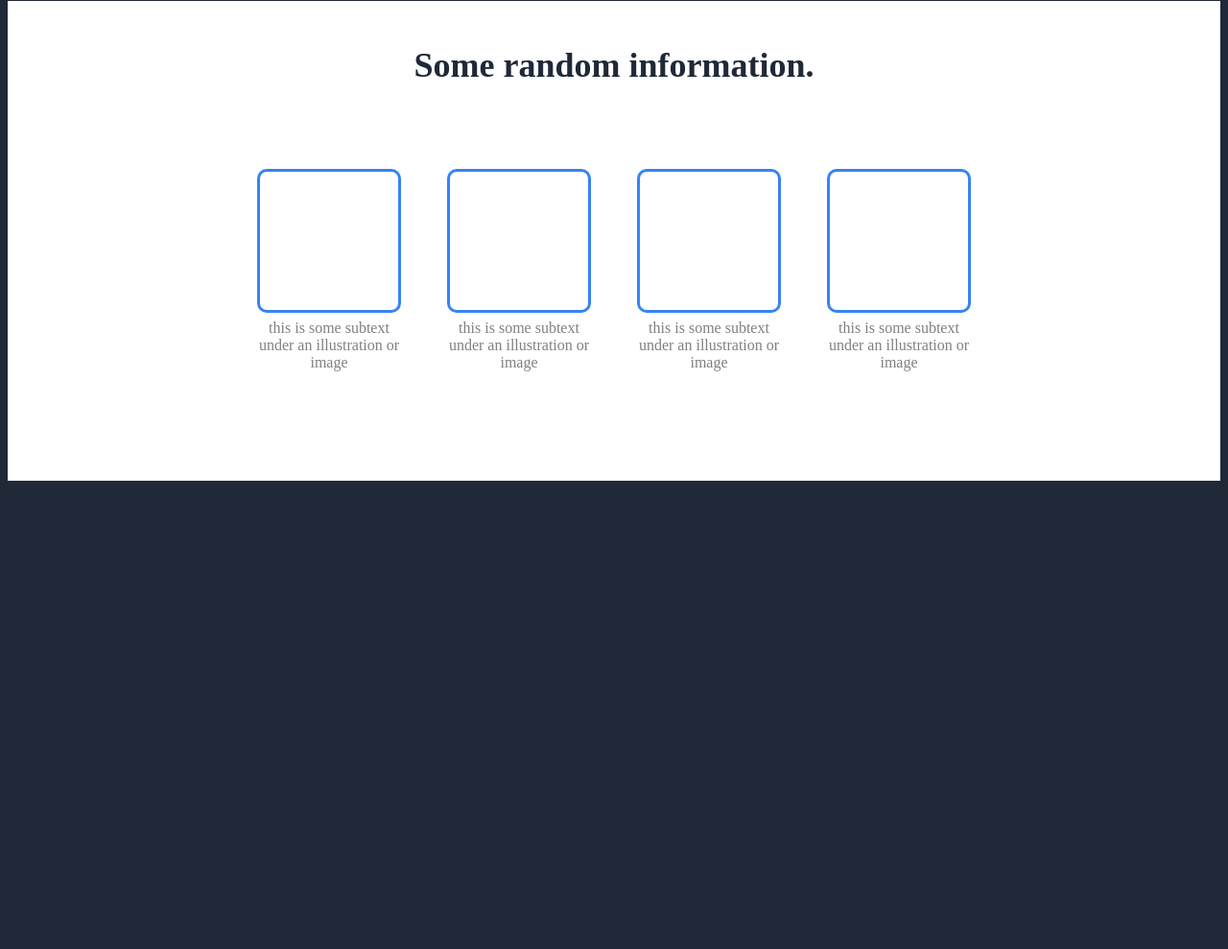
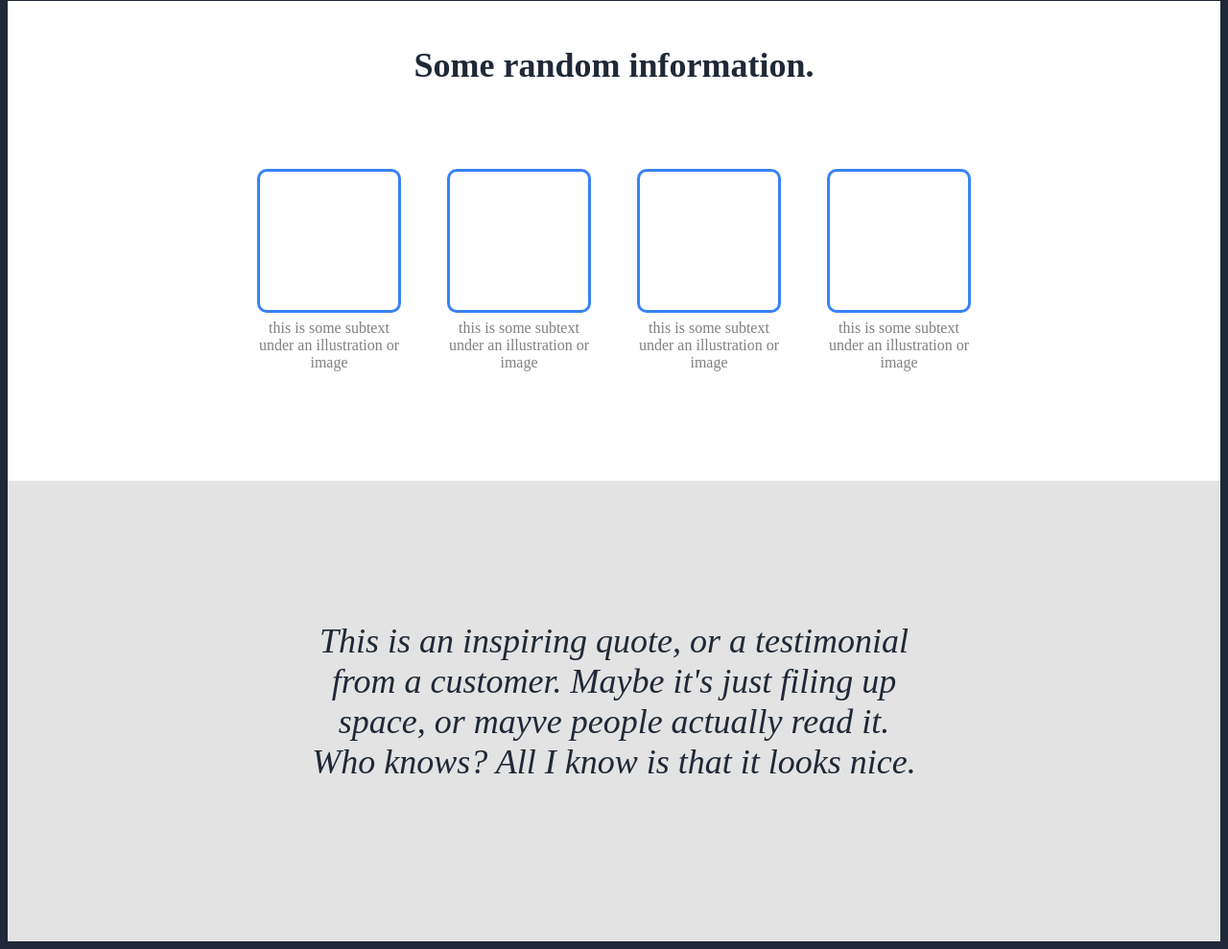
Before and after one commit to erikszabo474/landing-page, a plain HTML site: page index.html in a window 1280 px wide. Shown: the part 500-1489 px from the top of the page at 96% size. Before the commit the page ends 1009 px from the top, so only its background shows below. Drawn offline with Linux system fonts and the light colour scheme.

Commit message:
added quote but subquote missing

```diff
--- a/index.html
+++ b/index.html
@@ -28,7 +28,7 @@
    <button>Sign Up</button>
 
 
-   <!-- Boxes for random info -->
+   <!-- Boxes + random info + text below -->
    <div class="container-body">
         <p id="random-information">Some random information.</p>
         <div class="box1"></div>
@@ -41,9 +41,12 @@
             <p class="text-inside">this is some subtext under an illustration or image</p>
             <p class="text-inside">this is some subtext under an illustration or image</p>
         </article>
+        </div>
+    </div>
 
-   </div>
-
-    </div>
+    <!-- Grey Quote -->
+     <div class="quote">
+        <p class="quote-inside">This is an inspiring quote, or a testimonial from a customer. Maybe it's just filing up space, or mayve people actually read it. Who knows? All I know is that it looks nice.</p>
+     </div>
 </body>
 </html>
--- a/stylesheet.css
+++ b/stylesheet.css
@@ -3,6 +3,7 @@ body {
     font-family: 'Times New Roman', Times, serif;
     margin-top:10px;
     box-sizing:border-box
+
 
 }
 
@@ -83,6 +84,7 @@ button {
     margin-top: 15vh;
     margin-right: 0;
     margin-left: 0;
+    margin-bottom: 0;
     box-sizing: border-box;
 }
 
@@ -123,3 +125,27 @@ button {
     color: grey;
 
 }
+
+.quote {
+    background-color: rgb(227, 227, 227);
+    margin-top:-20px;
+    width: 100%;
+    height: 500px;
+    text-align: center;
+    display: flex;
+    align-items: center;
+
+
+
+}
+
+.quote-inside {
+    width: 50%;
+    margin: auto;
+    font-size: 36px;
+    font-style: italic;
+    color: #1F2937;
+
+
+
+}
```
